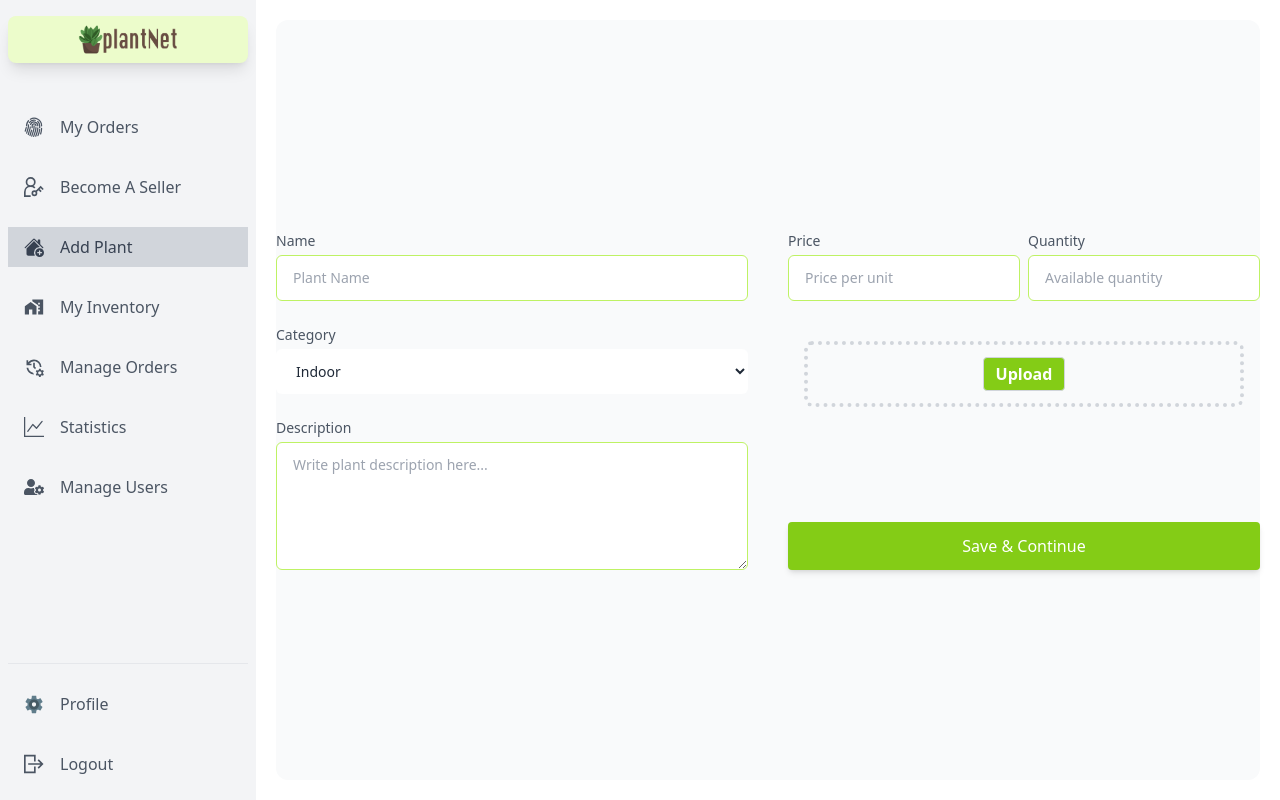
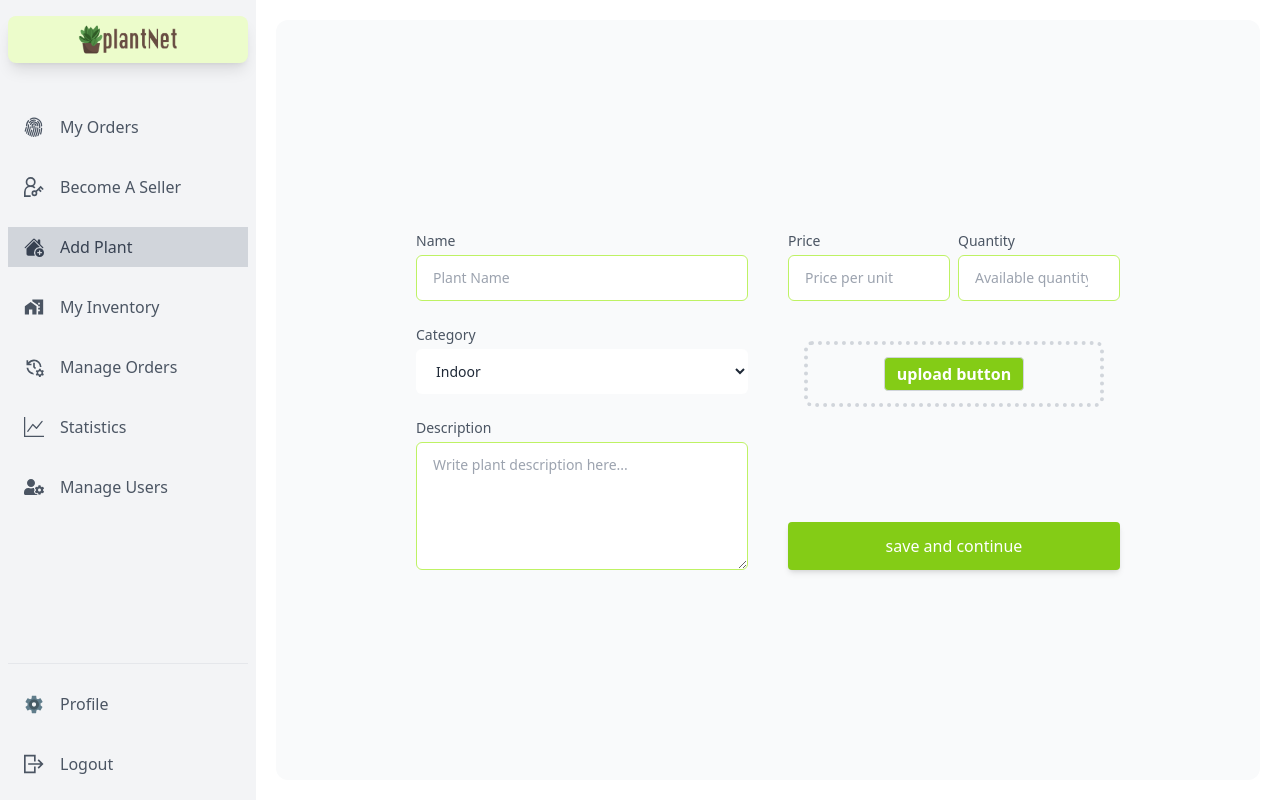
Before and after one commit to abdulmazidakash/final-conceptual-client, a React (Vite) app: page /dashboard/add-plant in a window 1280 px wide. Built offline with nearby package versions, Linux system fonts and the light colour scheme; no server answers; sample sign-in values are in the browser's storage.

Commit message:
conceptual 6 done

```diff
--- a/src/components/Form/AddPlantForm.jsx
+++ b/src/components/Form/AddPlantForm.jsx
@@ -1,7 +1,11 @@
-const AddPlantForm = () => {
+/* eslint-disable react/prop-types */
+import { TbFidgetSpinner } from "react-icons/tb"
+
+// eslint-disable-next-line react/prop-types
+const AddPlantForm = ({handleSubmit, uploadButtonText, setUploadButtonText, loading}) => {
   return (
     <div className='w-full min-h-[calc(100vh-40px)] flex flex-col justify-center items-center text-gray-800 rounded-xl bg-gray-50'>
-      <form>
+      <form onSubmit={handleSubmit} className='w-full max-w-3xl p-8 space-y-6'>
         <div className='grid grid-cols-1 lg:grid-cols-2 gap-10'>
           <div className='space-y-6'>
             {/* Name */}
@@ -87,6 +91,7 @@ const AddPlantForm = () => {
                 <div className='flex flex-col w-max mx-auto text-center'>
                   <label>
                     <input
+                    onChange={(e) => setUploadButtonText(e.target.files[0])}
                       className='text-sm cursor-pointer w-36 hidden'
                       type='file'
                       name='image'
@@ -95,19 +100,24 @@ const AddPlantForm = () => {
                       hidden
                     />
                     <div className='bg-lime-500 text-white border border-gray-300 rounded font-semibold cursor-pointer p-1 px-3 hover:bg-lime-500'>
-                      Upload
+                      {uploadButtonText.name}
                     </div>
                   </label>
                 </div>
               </div>
             </div>
 
+            {uploadButtonText.size && <p>Image size: {uploadButtonText.size} Bytes</p>}
             {/* Submit Button */}
             <button
               type='submit'
               className='w-full p-3 mt-5 text-center font-medium text-white transition duration-200 rounded shadow-md bg-lime-500 '
             >
-              Save & Continue
+              {loading ? (
+                              <TbFidgetSpinner className='animate-spin m-auto' />
+                            ) : (
+                              'save and continue'
+                            )}
             </button>
           </div>
         </div>
--- a/src/components/Home/Plants.jsx
+++ b/src/components/Home/Plants.jsx
@@ -1,8 +1,21 @@
 import Card from './Card'
 import Container from '../Shared/Container'
+import { useQuery } from '@tanstack/react-query'
+import axios from 'axios'
+import LoadingSpinner from '../Shared/LoadingSpinner'
 
 const Plants = () => {
-  return (
+
+  const {data: plants, isLoading,} = useQuery({
+    queryKey: ['plants'],
+    queryFn: async () => {
+      const {data} = await axios.get(`${import.meta.env.VITE_API_URL}/plants`)
+      return data;
+    }
+  } )
+
+  if(isLoading) return <LoadingSpinner></LoadingSpinner>
+    return (
     <Container>
       <div className='pt-12 grid grid-cols-1 sm:grid-cols-2 md:grid-cols-3 lg:grid-cols-4 xl:grid-cols-5 2xl:grid-cols-6 gap-8'>
         <Card />
--- a/src/pages/Dashboard/Seller/AddPlant.jsx
+++ b/src/pages/Dashboard/Seller/AddPlant.jsx
@@ -1,7 +1,70 @@
 import { Helmet } from 'react-helmet-async'
 import AddPlantForm from '../../../components/Form/AddPlantForm'
+import useAuth from '../../../hooks/useAuth'
+import { imageUpload } from '../../../api/utils';
+import { useState } from 'react';
+import axios from 'axios';
+import useAxiosSecure from '../../../hooks/useAxiosSecure';
+import toast from 'react-hot-toast';
 
 const AddPlant = () => {
+
+  const {user} = useAuth();
+  const [uploadButtonText, setUploadButtonText] = useState({name: 'upload button'});
+  const [loading, setLoading] = useState(false);
+  const axiosSecure = useAxiosSecure();
+
+
+  const handleSubmit = async e =>{
+    e.preventDefault();
+    setLoading(true);;
+
+    // const formData = new FormData(e.target);
+    // const initialData = Object.fromEntries(formData.entries());
+    // console.log(initialData);
+
+    const form = e.target;
+    const name = form.name.value;;
+    const description = form.description.value;;
+    const category = form.category.value;
+    const price = parseFloat(form.price.value);
+    const quantity = parseInt(form.quantity.value);
+    const image = form.image.files[0];
+    const imageUrl = await imageUpload(image);
+
+    //seller info
+    const seller = {
+      photo: user?.photoURL,
+      name: user?.displayname,
+      email: user?.email,
+    }
+
+    const plantData = {
+      name,
+      description,
+      category,
+      price,
+      quantity,
+      imageUrl,
+      seller,
+    }
+
+    console.table(plantData);
+
+    //save plant data to db
+    try {
+      //save plant data to db
+      await axiosSecure.post(`/plants`, plantData);
+      toast.success('Plant data saved to db');
+      console.log('Plant data saved to db');
+
+    }
+    catch (error) {
+      console.error(error);}
+    finally{
+      setLoading(false);
+    }
+  }
   return (
     <div>
       <Helmet>
@@ -9,7 +72,12 @@ const AddPlant = () => {
       </Helmet>
 
       {/* Form */}
-      <AddPlantForm />
+      <AddPlantForm
+      handleSubmit={handleSubmit}
+      uploadButtonText={uploadButtonText}
+      setUploadButtonText={setUploadButtonText}
+      loading={loading}
+       />
     </div>
   )
 }
--- a/src/pages/SignUp/SignUp.jsx
+++ b/src/pages/SignUp/SignUp.jsx
@@ -3,7 +3,6 @@ import { FcGoogle } from 'react-icons/fc'
 import useAuth from '../../hooks/useAuth'
 import { toast } from 'react-hot-toast'
 import { TbFidgetSpinner } from 'react-icons/tb'
-import axios from 'axios'
 import { imageUpload } from '../../api/utils'
 
 const SignUp = () => {
--- a/src/providers/AuthProvider.jsx
+++ b/src/providers/AuthProvider.jsx
@@ -1,4 +1,5 @@
 /* eslint-disable react/prop-types */
+
 import { createContext, useEffect, useState } from 'react'
 import {
   GoogleAuthProvider,
@@ -11,7 +12,8 @@ import {
   updateProfile,
 } from 'firebase/auth'
 import { app } from '../firebase/firebase.config'
-// import axios from 'axios'
+import axios from 'axios'
+
 
 // eslint-disable-next-line react-refresh/only-export-components
 export const AuthContext = createContext(null)
@@ -50,32 +52,78 @@ const AuthProvider = ({ children }) => {
   }
 
   // onAuthStateChange
+  // useEffect(() => {
+  //   const unsubscribe = onAuthStateChanged(auth, async currentUser => {
+  //     console.log('CurrentUser-->', currentUser?.email)
+  //     if (currentUser?.email) {
+  //       setUser(currentUser)
+
+  //       //save user info in db
+  //       await axios.post(`${import.meta.env.VITE_API_URL}/users/${currentUser?.email}`,
+  //         {
+  //           name: currentUser?.displayName,
+  //           image: currentUser?.photoURL,
+  //           email: currentUser?.email,
+
+  //         })
+
+  //       // Get JWT token
+  //       await axios.post(
+  //         `${import.meta.env.VITE_API_URL}/jwt`,
+  //         {
+  //           email: currentUser?.email,
+  //         },
+  //         { withCredentials: true }
+  //       )
+  //     } else {
+  //       setUser(currentUser)
+  //       await axios.get(`${import.meta.env.VITE_API_URL}/logout`, {
+  //         withCredentials: true,
+  //       })
+  //     }
+  //     setLoading(false)
+  //   })
+  //   return () => {
+  //     return unsubscribe()
+  //   }
+  // }, [])
+
   useEffect(() => {
-    const unsubscribe = onAuthStateChanged(auth, async currentUser => {
-      console.log('CurrentUser-->', currentUser?.email)
-      if (currentUser?.email) {
-        setUser(currentUser)
+    const unsubscribe = onAuthStateChanged(auth, async (currentUser) => {
+      console.log('CurrentUser-->', currentUser?.email);
+      setLoading(true);
+      try {
+        if (currentUser?.email) {
+          setUser(currentUser);
 
-        // Get JWT token
-        // await axios.post(
-        //   `${import.meta.env.VITE_API_URL}/jwt`,
-        //   {
-        //     email: currentUser?.email,
-        //   },
-        //   { withCredentials: true }
-        // )
-      // } else {
-        // setUser(currentUser)
-        // await axios.get(`${import.meta.env.VITE_API_URL}/logout`, {
-        //   withCredentials: true,
-        // })
+          // Save user info in DB
+          await axios.post(`${import.meta.env.VITE_API_URL}/users/${currentUser.email}`, {
+            name: currentUser.displayName,
+            image: currentUser.photoURL,
+            email: currentUser.email,
+          });
+
+          // Get JWT token
+          await axios.post(
+            `${import.meta.env.VITE_API_URL}/jwt`,
+            { email: currentUser.email },
+            { withCredentials: true }
+          );
+        } else {
+          setUser(null);
+          await axios.get(`${import.meta.env.VITE_API_URL}/logout`, {
+            withCredentials: true,
+          });
+        }
+      } catch (error) {
+        console.error('Error in auth state change:', error.message);
+      } finally {
+        setLoading(false);
       }
-      setLoading(false)
-    })
-    return () => {
-      return unsubscribe()
-    }
-  }, [])
+    });
+    return () => unsubscribe();
+  }, []);
+
 
   const authInfo = {
     user,
```
